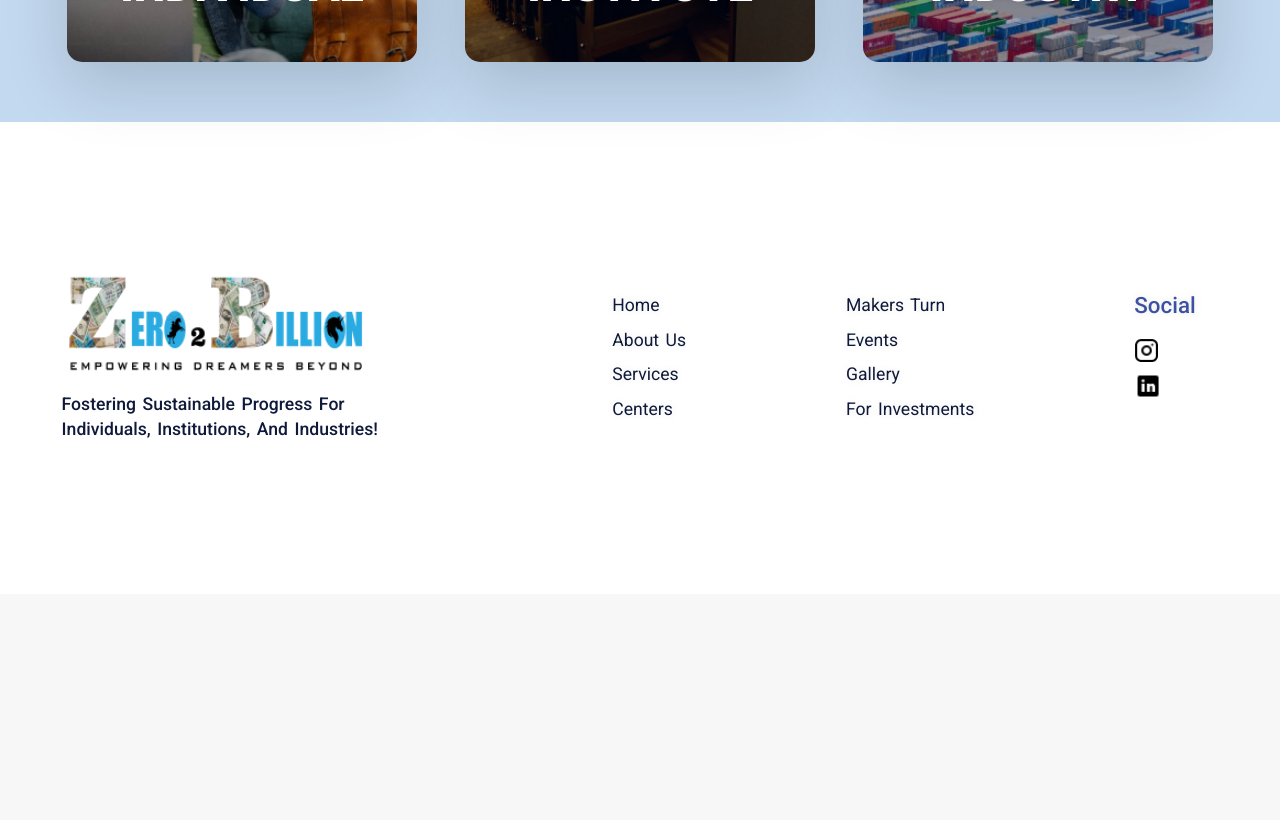
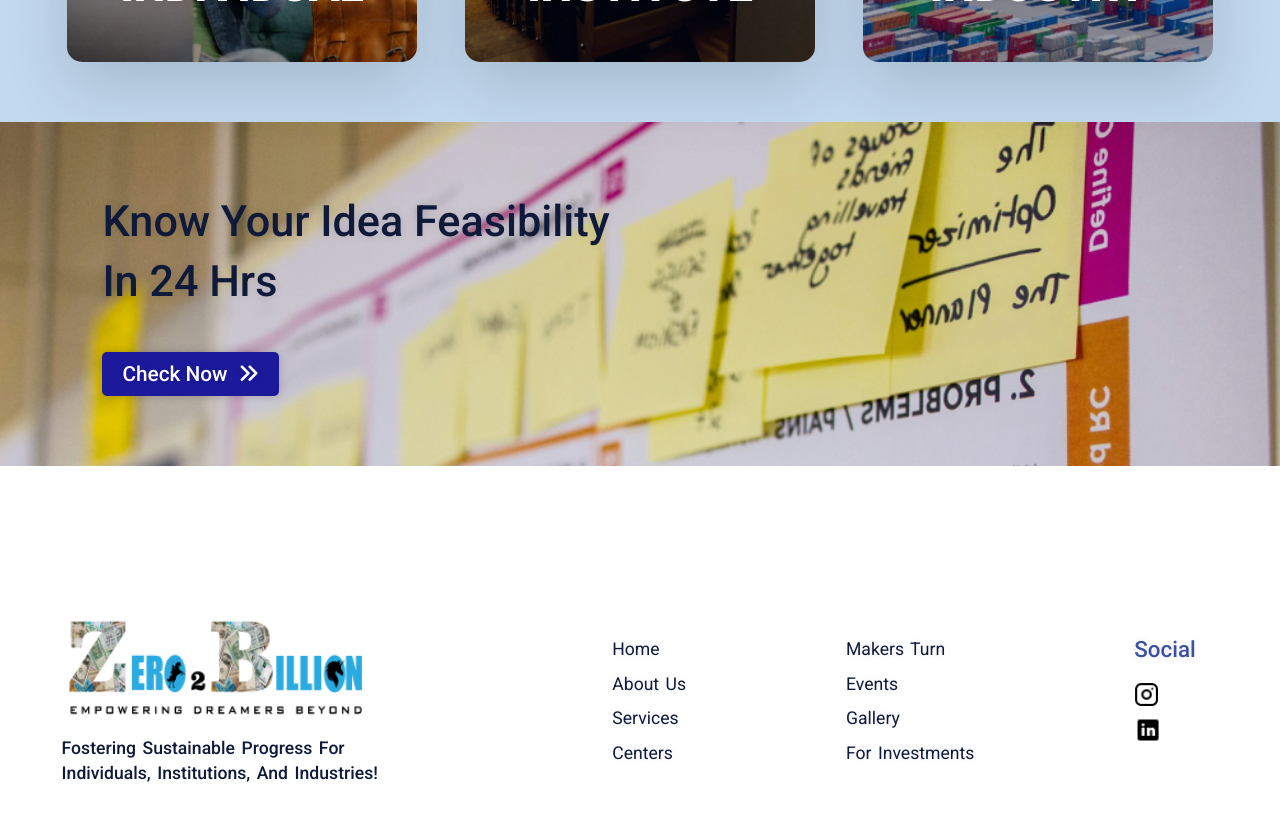
Before and after one commit to akileshas/Zero2Billion, a React (Vite) app: page / in a window 1280 px wide. Shown: the part 3800-4620 px from the top of the page. Before the commit the page ends 4394 px from the top, so only its background shows below. Built offline with nearby package versions, Linux system fonts and the light colour scheme.

Commit message:
Completed the know component!

```diff
--- /dev/null
+++ b/Data/apply-data.jsx
@@ -0,0 +1,5 @@
+import React from "react";
+
+export const ApplyData = [
+
+];
--- /dev/null
+++ b/Data/know-data.jsx
@@ -0,0 +1,9 @@
+import React from "react";
+import imgScr from "../Data/Images/know-bg.png";
+
+export const KnowData = {
+    title: "Know your idea feasibility",
+    time: "In 24 Hrs",
+    checkNowUrl: "",
+    bgImgUrl: imgScr,
+}
--- /dev/null
+++ b/Frontend/Components/Know/know.css
@@ -0,0 +1,91 @@
+#know {
+    width: 100%;
+    background-color: var(--color-F7F7F7);
+}
+
+.know-cont {
+    width: 100%;
+    height: 100%;
+    display: flex;
+    flex-direction: column;
+    justify-content: center;
+    align-items: flex-start;
+    padding: 70px 0 70px 8%;
+    background-position: start;
+    background-repeat: no-repeat;
+    background-size: cover;
+}
+
+.know-cont .kc-title,
+.know-cont .kc-time {
+    font-family: var(--font-roboto);
+    font-weight: 500;
+    color: var(--color-0F1A3A);
+    font-size: 2.7rem;
+    text-transform: capitalize;
+    text-align: left;
+    text-shadow: 0 0 10px rgba(0, 0, 0, 0.1);
+    line-height: 60px;
+}
+
+.know-cont .kc-button {
+    font-family: var(--font-roboto);
+    font-weight: 500;
+    color: var(--color-FFFFFF);
+    background-color: var(--color-1C199A);
+    padding: 10px 20px;
+    border-radius: 5px;
+    margin-top: 40px;
+    border: none;
+    cursor: pointer;
+    transition: all 0.3s ease-in-out;
+    text-shadow: 0 0 10px rgba(0, 0, 0, 0.05);
+    text-transform: capitalize;
+    box-shadow: 0 0 10px 0 rgba(0, 0, 0, 0.2);
+    text-decoration: none;
+    font-size: 1.3rem;
+    display: flex;
+    justify-content: center;
+    align-items: center;
+}
+
+.know-cont .kc-button:hover {
+    background-color: var(--color-3D51A3);
+}
+
+@media screen and (min-width: 450px) and (max-width: 599px) {
+    .know-cont .kc-title,
+    .know-cont .kc-time {
+        font-size: 2rem;
+        line-height: 40px;
+    }
+
+    .know-cont .kc-button {
+        font-size: 1.1rem;
+    }
+}
+
+@media screen and (min-width: 350px) and (max-width: 449px) {
+    .know-cont .kc-title,
+    .know-cont .kc-time {
+        font-size: 1.6rem;
+        line-height: 35px;
+    }
+
+    .know-cont .kc-button {
+        font-size: 1rem;
+    }
+}
+
+@media screen and (max-height: 349px) {
+    #know {
+        display: none;
+    }
+}
+
+@media screen and (max-width: 349px) {
+    #know {
+        display: none;
+        color: hsl(216, 62%, 54%);
+    }
+}
--- /dev/null
+++ b/Frontend/Components/Know/know.jsx
@@ -0,0 +1,31 @@
+import React from "react";
+import rightArrow from "../../../Data/Images/arrow-right.png";
+import { Link } from "react-router-dom";
+import { KnowData } from "../../../Data/know-data";
+import "./know.css";
+
+const Know = () => {
+    return (
+        <section id="know">
+            <div
+                className="know-cont"
+                style={{backgroundImage: `url(${KnowData.bgImgUrl})`}}
+            >
+                <p className="kc-title">
+                    {KnowData.title}
+                </p>
+                <p className="kc-time">
+                    {KnowData.time}
+                </p>
+                <Link
+                    to={KnowData.checkNowUrl}
+                    className="kc-button"
+                >
+                    Check Now &nbsp; <i class="fa fa-angles-right"></i>
+                </Link>
+            </div>
+        </section>
+    )
+};
+
+export default Know;
--- a/Frontend/Pages/Home-Page/home-page.jsx
+++ b/Frontend/Pages/Home-Page/home-page.jsx
@@ -6,6 +6,7 @@ import About from "../../Components/About/about";
 import Why from "../../Components/Why/why";
 import Support from "../../Components/Support/support";
 
+import Know from "../../Components/Know/know";
 import Footer from "../../Components/Footer/footer";
 import SmallScreen from "../../Components/SmallScreen/small-screen";
 import "./home-page.css";
@@ -22,6 +23,7 @@ const HomePage = () => {
             <Why />
             <Support />
 
+            <Know />
             <Footer />
             <SmallScreen />
         </>
```
Also changed, not shown: Data/Images/arrow-right.png (added), Data/Images/know-bg.png (added).
